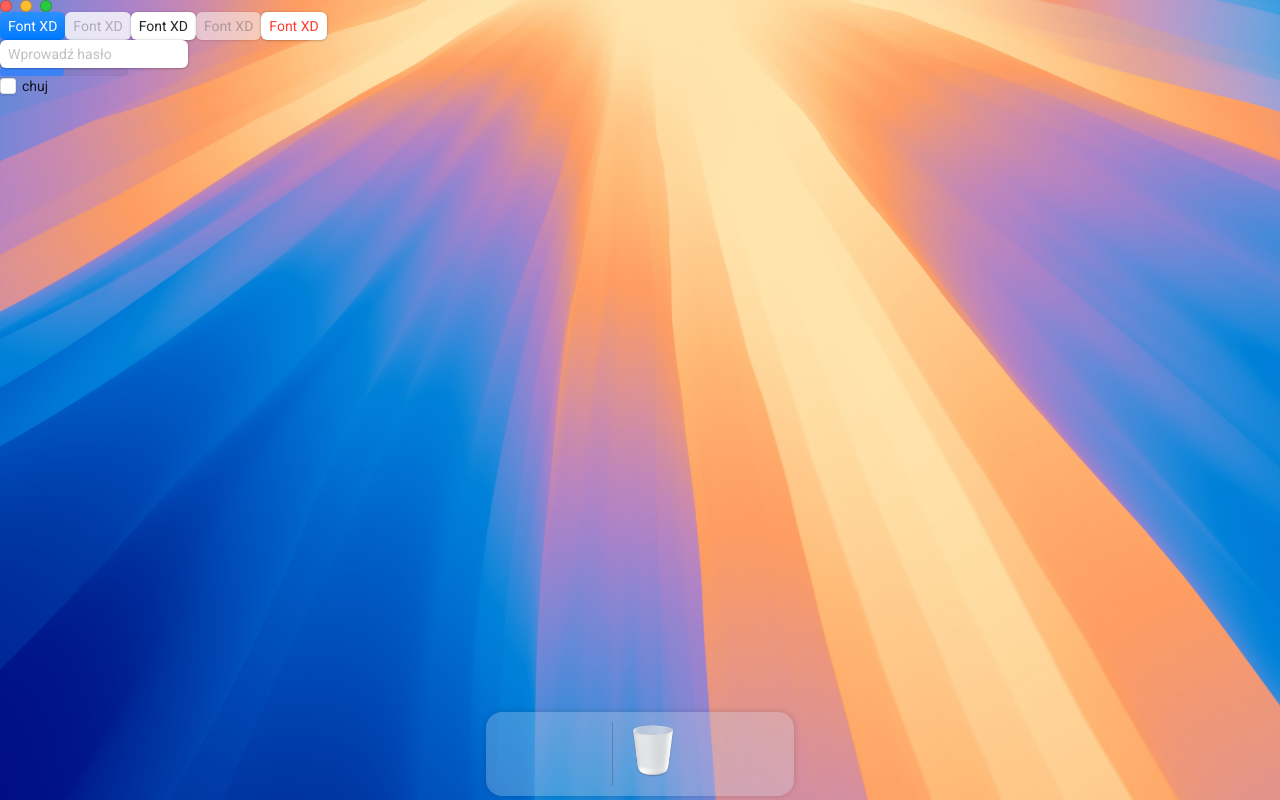
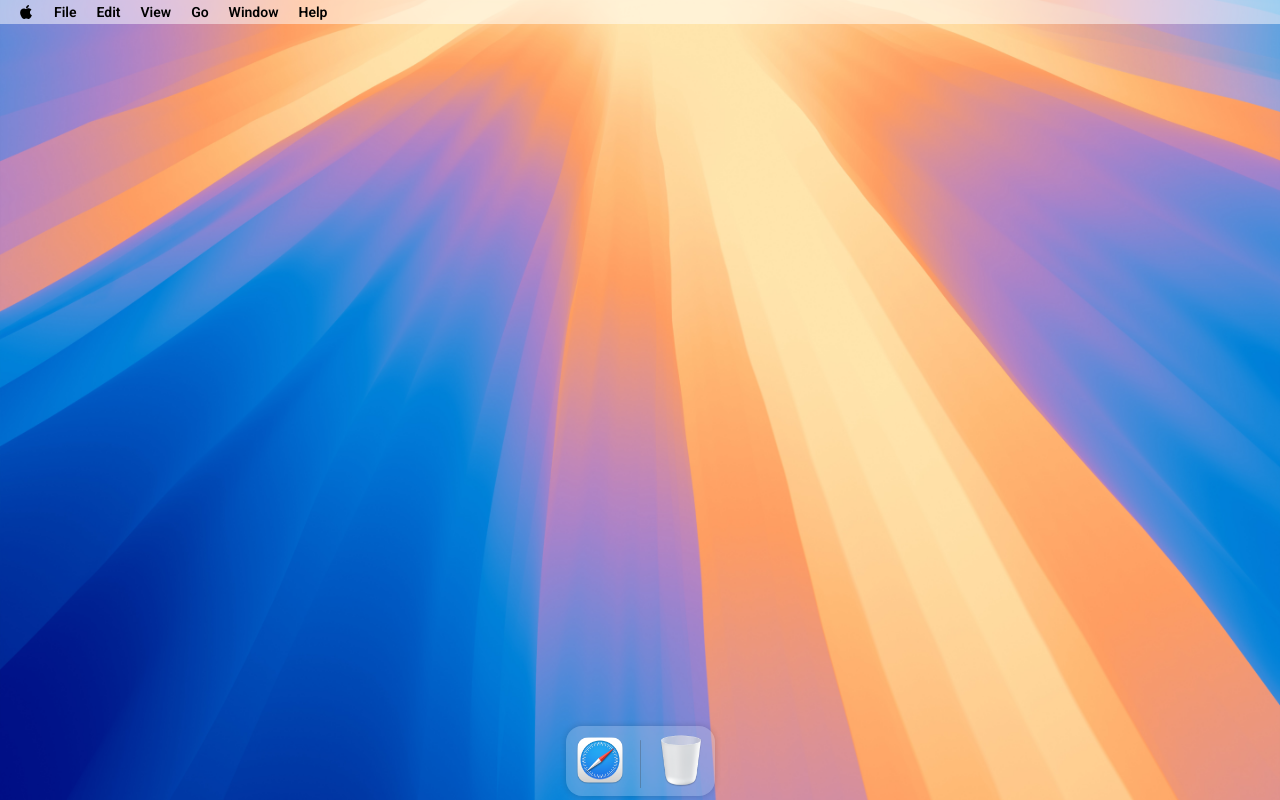
Before and after one commit to krzx000/macOS-UI-Clone, a React (Vite) app: page / in a window 1280 px wide. Built offline with nearby package versions, Linux system fonts and the light colour scheme.

Commit message:
Add Safari application, enhance Dock and MenuBar components, and update styles

```diff
--- a/src/App.tsx
+++ b/src/App.tsx
@@ -1,14 +1,9 @@
 import { useSelector } from "react-redux";
 import { RootState } from "./app/store";
-import { useMemo, useState } from "react";
+import { useMemo } from "react";
 import { getBackgroundImage } from "./utils/utils";
-import { WindowControl } from "./components/WindowControl";
-import { Pushbutton } from "./components/PushButton";
-import { TextField } from "./components/TextField";
-import { ProgressBar } from "./components/ProgressBar";
-import { Checkbox } from "./components/Checkbox";
 import { Dock } from "./components/Dock";
-import { setTheme } from "./app/systemSlice";
+import { MenuBar } from "./components/MenuBar";
 
 export const App = () => {
   const theme = useSelector((state: RootState) => state.system.theme);
@@ -16,44 +11,15 @@ export const App = () => {
 
   // Memoizacja obrazu tła dla wydajności
   const backgroundImage = useMemo(() => getBackgroundImage(theme), [theme]);
-  const [accepted, setAccepted] = useState(false);
 
   return (
     <div
       className={`BACKGROUND w-[100vw] h-[100vh] relative`}
       style={{ backgroundImage: `url('${backgroundImage}')` }}
     >
-      <div className="flex gap-2">
-        <WindowControl type="close" />
-        <WindowControl type="minimize" />
-        <WindowControl type="zoom" />
-      </div>
-
-      <div>
-        <Pushbutton enabled state="primary">
-          Font XD
-        </Pushbutton>
-        <Pushbutton state="primary">Font XD</Pushbutton>
-        <Pushbutton state="secondary" enabled>
-          Font XD
-        </Pushbutton>
-        <Pushbutton state="secondary">Font XD</Pushbutton>
-        <Pushbutton state="destructive">Font XD</Pushbutton>
-      </div>
-
-      <div>
-        <TextField placeholder="Wprowadź hasło" rounded />
-      </div>
-      <div>
-        <ProgressBar progress={50} large />
-      </div>
-      <div>
-        <Checkbox checked={accepted} label="chuj" onToggle={(value) => setAccepted(value)} />
-      </div>
-
-      {runningApps.map((app) => app.content({}))}
-
-      <Dock>{runningApps.map((app) => app.name)}</Dock>
+      <MenuBar />
+      <div>{runningApps.map((app) => app.content({}))}</div>
+      <Dock />
     </div>
   );
 };
--- /dev/null
+++ b/src/applications/Safari.tsx
@@ -0,0 +1,22 @@
+import { Application } from "../types/application";
+import SafariIcon from "../assets/icons/applications/Safari.png";
+
+export const Safari: Application = {
+  name: "Safari",
+  position: { x: 100, y: 100 },
+  size: { width: 400, height: 400 },
+  icon: SafariIcon,
+  minimized: false,
+  maximized: false,
+  minWidth: 400,
+  minHeight: 400,
+  zIndex: 0,
+  id: 1,
+  content: () => {
+    return (
+      <div key={"safari"} className="h-full w-full flex justify-center items-center">
+        <h1 className="text-4xl font-bold text-gray-700">Safari</h1>
+      </div>
+    );
+  },
+};
--- a/src/applications/Trash.tsx
+++ b/src/applications/Trash.tsx
@@ -14,7 +14,7 @@ export const Trash: Application = {
   id: 0,
   content: () => {
     return (
-      <div className="h-full w-full flex justify-center items-center">
+      <div key={"trash"} className="h-full w-full flex justify-center items-center">
         <h1 className="text-4xl font-bold text-gray-700">Trash</h1>
       </div>
     );
--- a/src/components/Dock.tsx
+++ b/src/components/Dock.tsx
@@ -1,8 +1,9 @@
 import { useState } from "react";
 import { DockApplication } from "./DockApplication";
 import { Trash } from "../applications/Trash";
+import { Safari } from "../applications/Safari";
 
-export const Dock: React.FC<{ children?: React.ReactNode }> = ({ children }) => {
+export const Dock: React.FC = () => {
   const [dockVisible, setDockVisible] = useState(true);
 
   const handleDockUnhover = () => {
@@ -18,12 +19,12 @@ export const Dock: React.FC<{ children?: React.ReactNode }> = ({ children }) =>
       className="absolute bottom-0 left-1/2 -translate-x-1/2 w-full pb-1 flex justify-center items-center"
     >
       <div
-        className={`DOCK-BACKGROUND h-16 w-72 rounded-2xl bg-[#F6F6F636] backdrop-blur-[135px] transition-transform duration-500  flex justify-center items-center overflow-hidden box-content p-2.5  ${
+        className={`DOCK-BACKGROUND h-16  rounded-2xl bg-[#f6f6f636] backdrop-blur-[135px] transition-transform duration-500  flex justify-center items-center overflow-hidden box-content px-1.5  pt-1.5 ${
           dockVisible ? "translate-y-0" : "translate-y-full"
         }`}
       >
-        {children}
-        <div className="bg-[#41414150] h-full w-[1px] rounded-full mx-3" />
+        <DockApplication application={Safari} />
+        <div className="bg-[#41414150] h-12 w-[1px] rounded-full mx-3" />
         <DockApplication application={Trash} />
       </div>
     </div>
--- a/src/components/DockApplication.tsx
+++ b/src/components/DockApplication.tsx
@@ -14,17 +14,19 @@ export const DockApplication: React.FC<{ application: Application }> = ({ applic
   };
 
   return (
-    <div className="flex flex-col items-center  h-full relative  pb-2">
+    <div className="flex flex-col items-center justify-center  h-full relative pb-2" key={application.name}>
       <img
         draggable={false}
         src={application.icon}
         alt={application.name}
-        className="h-full"
+        className={`h-full ${
+          runningApps.find((app) => app.id === application.id) ? "DOCK-APPLICATION-OPENED" : ""
+        }`}
         onClick={handleAppClick}
       />
 
       {runningApps.find((app) => app.id === application.id) && (
-        <div className="rounded-full w-1 h-1 bg-[#808080] absolute bottom-0 left-1/2 -translate-x-1/2 mix-blend-plus-darker" />
+        <div className="rounded-full w-1 h-1 bg-[#383838] absolute bottom-0.5 left-1/2 -translate-x-1/2 mix-blend-plus-darker DOT" />
       )}
     </div>
   );
--- /dev/null
+++ b/src/components/MenuBar.tsx
@@ -0,0 +1,124 @@
+import { FaApple } from "react-icons/fa";
+import { MenuBarItem } from "./MenuBarItem";
+import { useEffect, useRef, useState } from "react";
+
+export const MenuBar: React.FC = () => {
+  const menuBarItems = [
+    {
+      label: "File",
+      options: ["test1", "test2", "test3"],
+    },
+    {
+      label: "Edit",
+      options: ["test1", "test2", "test3"],
+    },
+    {
+      label: "View",
+      options: [
+        "As Icons",
+        "As List",
+        "As Columns",
+        "As Gallery",
+        "Sort By",
+        "Clean Up",
+        "Clean Up By",
+        "Hide Sidebar",
+        "Show Preview",
+        "Hide Toolbar",
+        "Show All Tabs",
+        "Show Tab Bar",
+        "Show Path Bar",
+        "Show Status Bar",
+        "Customize Toolbar",
+        null,
+        "Show View Options",
+        "Show Preview Options",
+        "Enter Full Screen",
+      ],
+    },
+    {
+      label: "Go",
+      options: [
+        "Back",
+        "Forward",
+        "Enclosing Folder",
+        "Recents",
+        "Documents",
+        "Desktop",
+        "Downloads",
+        "Home",
+        "Computer",
+        "AirDrop",
+        "Network",
+        "iCloud Drive",
+        "Go to Folder",
+        "Applications",
+        "Utilities",
+        "Go to Folder",
+        "Connect to Server",
+      ],
+    },
+    {
+      label: "Window",
+      options: [
+        "Minimize",
+        "Zoom",
+        "Move Window to Left Side of Screen",
+        "Move Window to Right Side of Screen",
+        "Cycle Through Windows",
+        "Show Previous Tab",
+        "Show Next Tab",
+        "Move Tab to New Window",
+        "Merge All Windows",
+        "Bring All to Front",
+      ],
+    },
+    {
+      label: "Help",
+      options: ["Send Feedback", "macOS Help"],
+    },
+  ];
+
+  const menuBarRef = useRef<HTMLDivElement>(null);
+
+  const [activeMenuBarItem, setActiveMenuBarItem] = useState<number | null>(null);
+
+  const handleMenuBarItemClick = (index: number) => {
+    setActiveMenuBarItem(index);
+  };
+
+  const handleMenuBarItemMouseEnter = (index: number) => {
+    if (activeMenuBarItem === null) return;
+    setActiveMenuBarItem(index);
+  };
+
+  const handleClickOutside = (event: MouseEvent) => {
+    if (menuBarRef.current && !menuBarRef.current.contains(event.target as Node)) {
+      setActiveMenuBarItem(null);
+    }
+  };
+
+  useEffect(() => {
+    document.addEventListener("mousedown", handleClickOutside);
+    return () => {
+      document.removeEventListener("mousedown", handleClickOutside);
+    };
+  }, []);
+  return (
+    <div ref={menuBarRef} className="w-full h-6 flex justify-between bg-white/50 backdrop-blur-[50px]">
+      <div className="flex px-1 ml-1">
+        <MenuBarItem icon={<FaApple fontSize={"16px"} color="black" />} />
+        {menuBarItems.map((item, index) => (
+          <MenuBarItem
+            key={index}
+            label={item.label}
+            options={item.options}
+            onClick={() => handleMenuBarItemClick(index)}
+            onMouseEnter={() => handleMenuBarItemMouseEnter(index)}
+            active={activeMenuBarItem === index}
+          />
+        ))}
+      </div>
+    </div>
+  );
+};
--- /dev/null
+++ b/src/components/MenuBarItem.tsx
@@ -0,0 +1,47 @@
+import React from "react";
+
+export const MenuBarItem: React.FC<{
+  label?: string;
+  icon?: React.ReactNode;
+  options?: (string | null)[];
+  bold?: boolean;
+  active?: boolean;
+  onClick?: () => void;
+  onMouseEnter?: () => void;
+}> = ({ label, icon, options, bold, active, onClick, onMouseEnter }) => {
+  return (
+    <button
+      onMouseEnter={onMouseEnter}
+      onClick={onClick}
+      className={`px-2.5 py-0.5 flex items-center rounded-md ${
+        active ? "bg-[#E6E6E6]" : ""
+      } cursor-pointer relative`}
+    >
+      {icon && icon}
+      <span className={`text-black text-sm ${bold ? "font-bold" : "font-semibold"}`}>{label}</span>
+
+      {options && active && (
+        <div className="MENU-BAR-ITEM absolute top-full translate-y-1.5 left-0 z-20 w-max rounded-md bg-[#F6F6F6]/60 backdrop-blur-[80px] flex flex-col p-1.5">
+          {options.map((option, index) => {
+            if (option === null) {
+              return (
+                <div key={index} className="px-2 py-1">
+                  <div className="bg-black/10 w-full h-[1px]" />
+                </div>
+              );
+            }
+
+            return (
+              <div
+                key={index}
+                className="px-2 py-1 text-black text-sm cursor-pointer w-full text-left hover:bg-macos-blue hover:text-white rounded-md"
+              >
+                {option}
+              </div>
+            );
+          })}
+        </div>
+      )}
+    </button>
+  );
+};
--- a/src/components/TextField.tsx
+++ b/src/components/TextField.tsx
@@ -18,7 +18,7 @@ export const TextField: React.FC<
   };
 
   return (
-    <span className="relative">
+    <span className="relative z-0">
       <input
         {...rest}
         className={`TEXT-FIELD bg-white px-2 py-1 box-content pr-5 text-sm disabled:bg-white/70 placeholder:text-black/25 text-black/85 outline-none ${
--- a/src/types/application.ts
+++ b/src/types/application.ts
@@ -15,5 +15,9 @@ export type Application = {
   maximized: boolean;
   zIndex?: number;
   content: React.FC;
+  menuBarOptions?: {
+    default?: string[];
+    custom?: { label: string; options: string[] }[];
+  };
   id: number;
 };
--- a/src/utils/utils.ts
+++ b/src/utils/utils.ts
@@ -21,9 +21,10 @@ export const getButtonStyle = (state: "primary" | "secondary" | "destructive", e
   if (state === "primary" && enabled)
     return "BUTTON-PRIMARY-ENABLED bg-macos-blue bg-primary-enabled-gradient text-white hover:bg-primary-enabled-gradient-hovered";
   if (state === "primary" && !enabled)
-    return "BUTTON-PRIMARY-DISABLED bg-white/80 text-black/25 cursor-not-allowed";
-  if (state === "secondary" && enabled) return "BUTTON-SECONDARY-ENABLED bg-white  text-black/85";
+    return "BUTTON-PRIMARY-DISABLED bg-white/80  text-black/25 cursor-not-allowed";
+  if (state === "secondary" && enabled)
+    return "BUTTON-SECONDARY-ENABLED bg-white hover:bg-white/90 text-black/85";
   if (state === "secondary" && !enabled)
     return "BUTTON-SECONDARY-DISABLED bg-white/50 text-black/25 cursor-not-allowed";
-  if (state === "destructive") return "BUTTON-DESTRUCTIVE bg-white text-[#FF3B30]";
+  if (state === "destructive") return "BUTTON-DESTRUCTIVE bg-white hover:bg-white/90 text-[#FF3B30]";
 };
```
Also changed, not shown: src/index.css (+26 -0 lines), src/assets/icons/applications/Safari.png (added).
